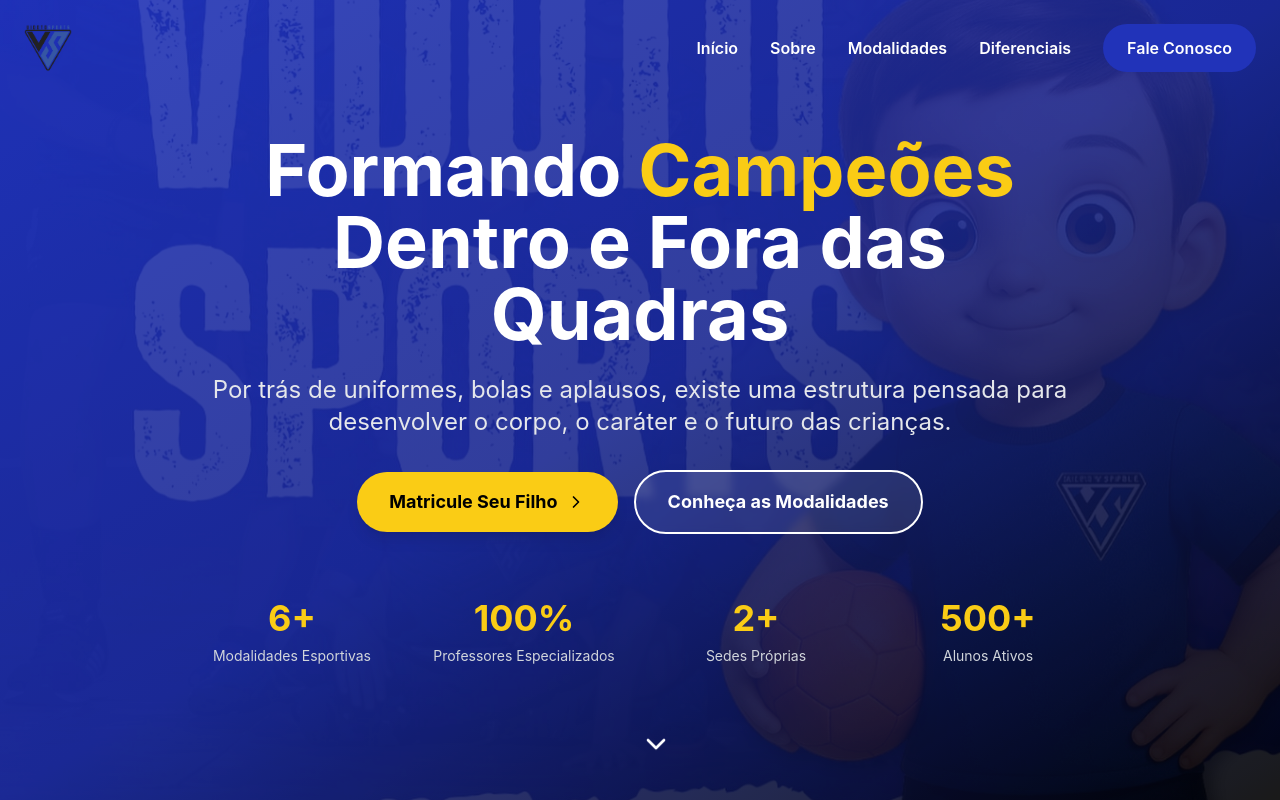
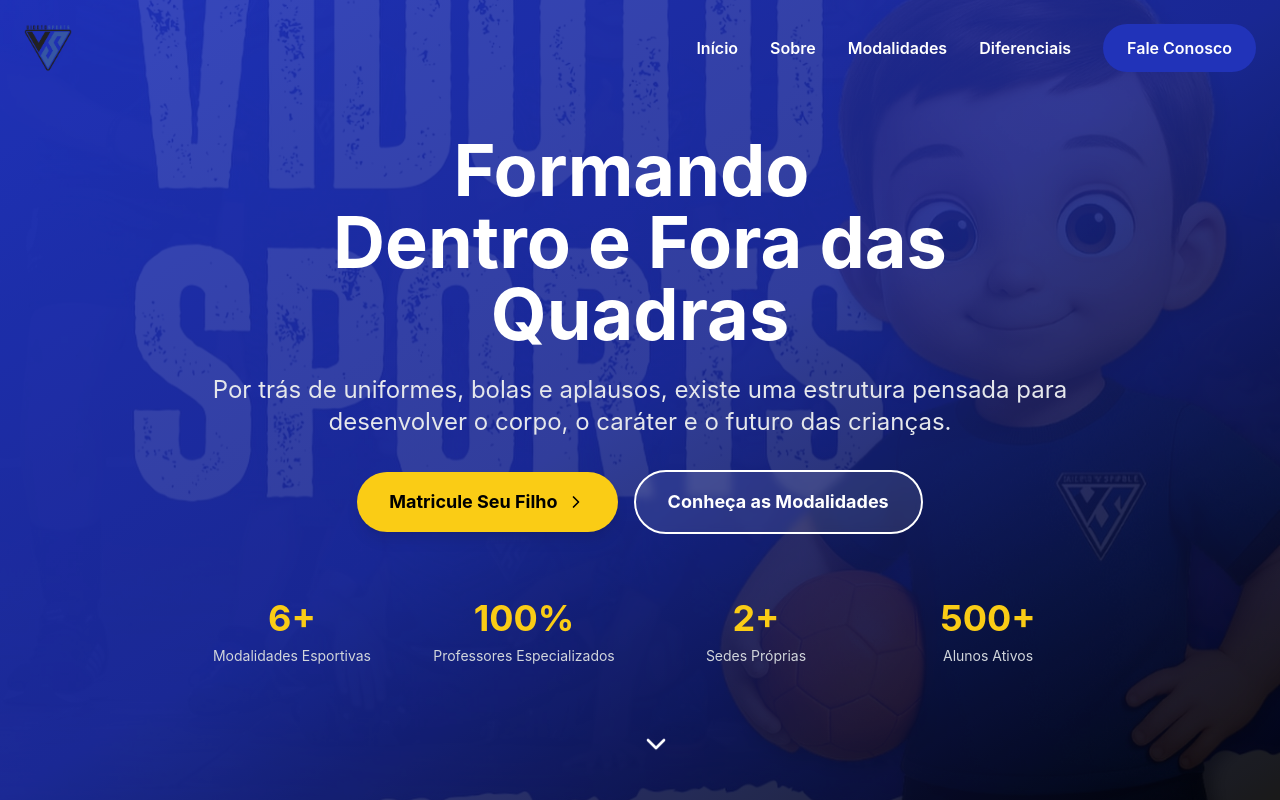
Before and after one commit to ludwigvonfallwen-tech/VidotoSports2, a React (Vite) app: page / in a window 1280 px wide. Shown: the top 800 px of the page. Built offline with nearby package versions, Linux system fonts and the light colour scheme.

Commit message:
Updated package-lock.json

```diff
--- a/package.json
+++ b/package.json
@@ -11,7 +11,9 @@
     "typecheck": "tsc --noEmit -p tsconfig.app.json"
   },
   "dependencies": {
+    "@radix-ui/react-slot": "^1.2.3",
     "@supabase/supabase-js": "^2.57.4",
+    "class-variance-authority": "^0.7.1",
     "clsx": "^2.1.1",
     "framer-motion": "^12.23.24",
     "lucide-react": "^0.344.0",
--- a/src/components/Hero.tsx
+++ b/src/components/Hero.tsx
@@ -1,10 +1,29 @@
 import { ChevronRight } from 'lucide-react';
+import { useEffect, useMemo, useState } from "react";
+import { motion } from "framer-motion";
 
 interface HeroProps {
   scrollToSection: (id: string) => void;
 }
 
 export default function Hero({ scrollToSection }: HeroProps) {
+  const [titleNumber, setTitleNumber] = useState(0);
+  const titles = useMemo(
+    () => ["Campeões", "Líderes", "Vencedores", "Atletas", "Exemplos"],
+    []
+  );
+
+  useEffect(() => {
+    const timeoutId = setTimeout(() => {
+      if (titleNumber === titles.length - 1) {
+        setTitleNumber(0);
+      } else {
+        setTitleNumber(titleNumber + 1);
+      }
+    }, 2000);
+    return () => clearTimeout(timeoutId);
+  }, [titleNumber, titles]);
+
   return (
     <section id="inicio" className="relative min-h-screen flex items-center justify-center overflow-hidden">
       <div className="absolute inset-0 bg-gradient-to-br from-[#2133B9] via-[#1a2890] to-black z-0">
@@ -21,7 +40,31 @@
         <div className="max-w-4xl mx-auto text-center">
           <div className="mb-8 animate-fade-in-up">
             <h1 className="text-5xl md:text-7xl font-bold mb-6 leading-tight">
-              Formando <span className="text-yellow-400">Campeões</span><br />
+              Formando{" "}
+              <span className="relative inline-flex justify-center overflow-hidden text-yellow-400">
+                {titles.map((title, index) => (
+                  <motion.span
+                    key={index}
+                    className="absolute font-bold"
+                    initial={{ opacity: 0, y: "-100" }}
+                    transition={{ type: "spring", stiffness: 50 }}
+                    animate={
+                      titleNumber === index
+                        ? {
+                            y: 0,
+                            opacity: 1,
+                          }
+                        : {
+                            y: titleNumber > index ? -150 : 150,
+                            opacity: 0,
+                          }
+                    }
+                  >
+                    {title}
+                  </motion.span>
+                ))}
+              </span>
+              <br />
               Dentro e Fora das Quadras
             </h1>
             <p className="text-xl md:text-2xl mb-8 text-gray-200 leading-relaxed">
--- /dev/null
+++ b/src/components/ui/button.tsx
@@ -0,0 +1,56 @@
+import * as React from "react"
+import { Slot } from "@radix-ui/react-slot"
+import { cva, type VariantProps } from "class-variance-authority"
+
+import { cn } from "@/lib/utils"
+
+const buttonVariants = cva(
+  "inline-flex items-center justify-center whitespace-nowrap rounded-md text-sm font-medium ring-offset-background transition-colors focus-visible:outline-none focus-visible:ring-2 focus-visible:ring-ring focus-visible:ring-offset-2 disabled:pointer-events-none disabled:opacity-50",
+  {
+    variants: {
+      variant: {
+        default: "bg-primary text-primary-foreground hover:bg-primary/90",
+        destructive:
+          "bg-destructive text-destructive-foreground hover:bg-destructive/90",
+        outline:
+          "border border-input bg-background hover:bg-accent hover:text-accent-foreground",
+        secondary:
+          "bg-secondary text-secondary-foreground hover:bg-secondary/80",
+        ghost: "hover:bg-accent hover:text-accent-foreground",
+        link: "text-primary underline-offset-4 hover:underline",
+      },
+      size: {
+        default: "h-10 px-4 py-2",
+        sm: "h-9 rounded-md px-3",
+        lg: "h-11 rounded-md px-8",
+        icon: "h-10 w-10",
+      },
+    },
+    defaultVariants: {
+      variant: "default",
+      size: "default",
+    },
+  },
+)
+
+export interface ButtonProps
+  extends React.ButtonHTMLAttributes<HTMLButtonElement>,
+    VariantProps<typeof buttonVariants> {
+  asChild?: boolean
+}
+
+const Button = React.forwardRef<HTMLButtonElement, ButtonProps>(
+  ({ className, variant, size, asChild = false, ...props }, ref) => {
+    const Comp = asChild ? Slot : "button"
+    return (
+      <Comp
+        className={cn(buttonVariants({ variant, size, className }))}
+        ref={ref}
+        {...props}
+      />
+    )
+  },
+)
+Button.displayName = "Button"
+
+export { Button, buttonVariants }
```
Also changed, not shown: 1 other file (tests, documents, lock files or other folders).
